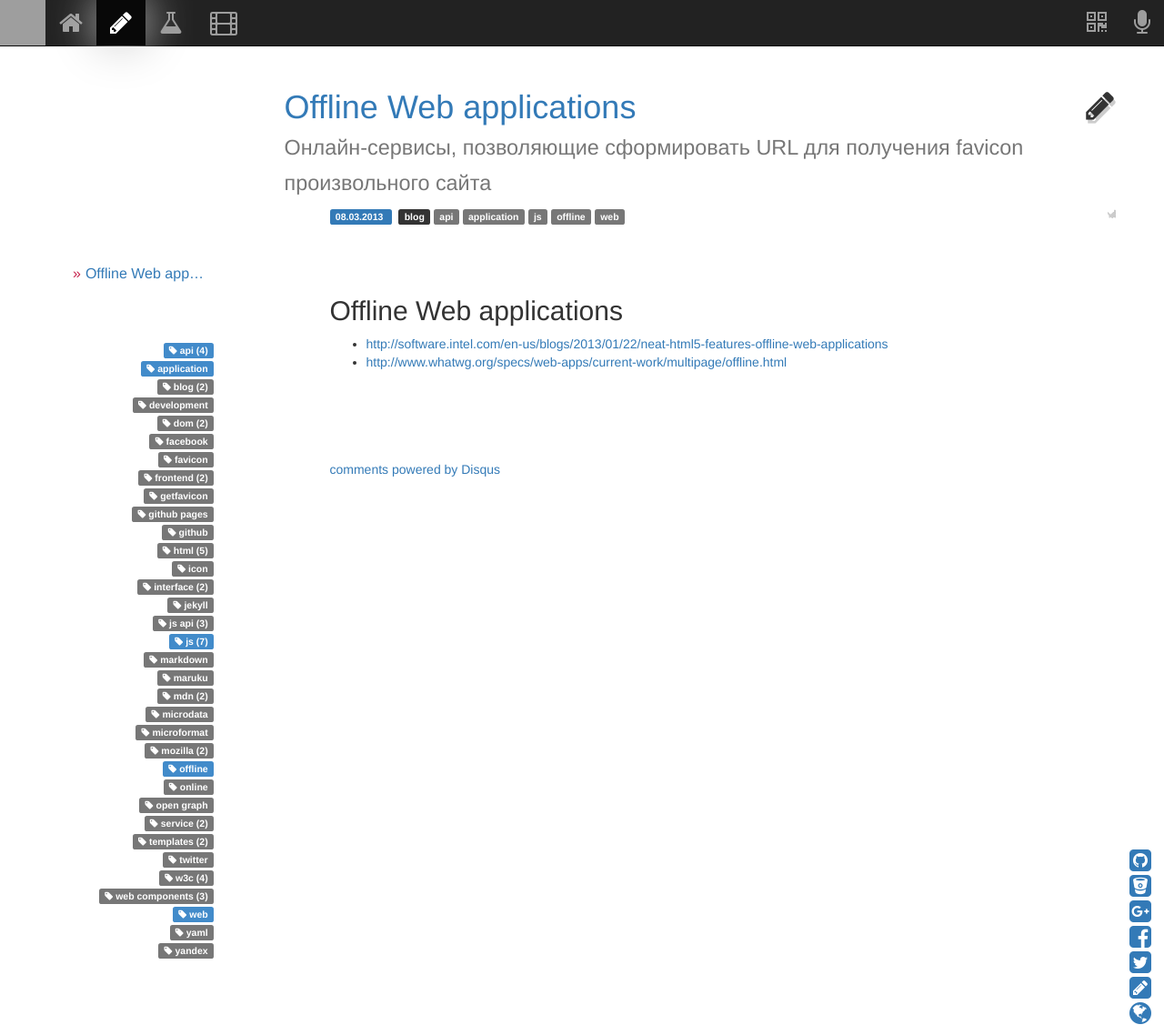
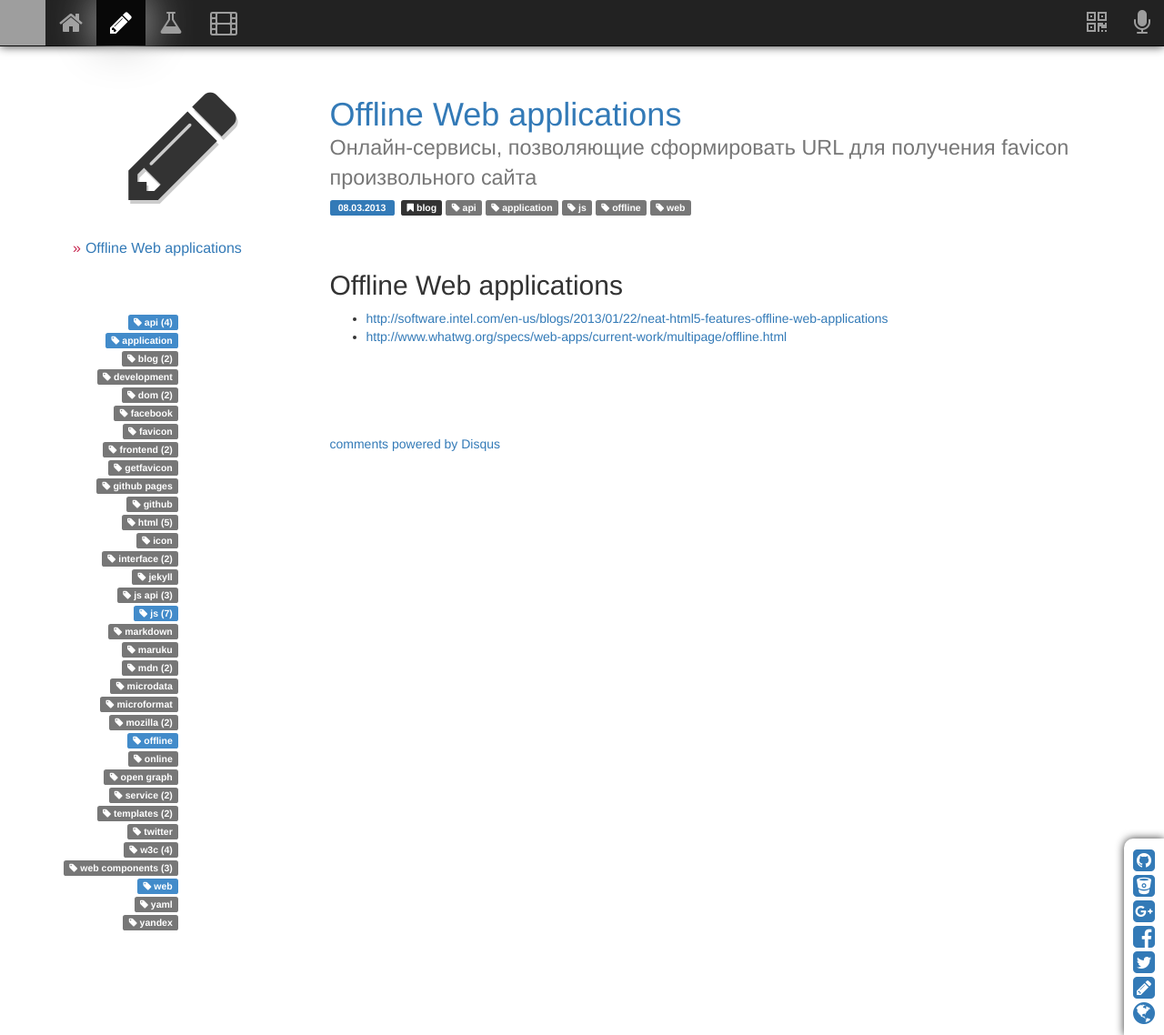
Before and after one commit to sergeymakoveev/sergeymakoveev.github.com, a Jekyll site: the page built from _posts/2013-03-08-js-apis.offline-web-applications.md, in a window 1280 px wide and 1138 px high. Shown: the whole window at 91% size. Built offline with Jekyll 4.4.1, drawn with Linux system fonts in a browser that asks for light colours; nearby versions of some CDN libraries; comment, search, counter and statistics services are not loaded; grey boxes are pictures that could not be loaded.

Commit message:
[#] поменял оформление

```diff
--- a/_includes/body.tags.html
+++ b/_includes/body.tags.html
@@ -6,7 +6,7 @@
 {% endfor %}
 {% assign tags = tags | split:';' | sort  %}
 
-<nav role="navigation">
+<nav role="navigation section">
     {% for tag in tags %}
         {% assign t = tag | split:','  %}
         <a rel="bookmarks"
--- a/_layouts/html.default.categories.html
+++ b/_layouts/html.default.categories.html
@@ -73,10 +73,10 @@
 
 <header class="page-header container">
     <div class="row">
-        <div class="col-md-2">
+        <div class="col-md-3 text-center">
             <i class="fa icon-category-{{ page.categories[0] }}"></i>
         </div>
-        <div class="col-md-9 col-md-offset-1">
+        <div class="col-md-9">
             <h1>
                 <a href="{{ page.url }}" title="{{ page.title }}" rel="bookmark">{{ page.title }}</a><br/>
                 <small>{{ page.description }}</small>
@@ -87,7 +87,7 @@
 
 <div class="container">
     <div class="row">
-        <aside class="col-md-2">
+        <aside class="col-md-2 text-right">
 
             {% include body.social.html %}
             {% include body.tags.html %}
--- a/_layouts/html.default.post.html
+++ b/_layouts/html.default.post.html
@@ -4,17 +4,16 @@
 ---
 <header class="page-header container">
     <div class="row">
-        <div class="col-md-2">
-            {% include body.qr.html %}
+        <div class="col-md-3 text-center">
+            <i class="fa icon-category-{{ page.categories[0] }}"></i>
         </div>
-        <div class="col-md-9 col-md-offset-1">
+        <div class="col-md-9">
             <h1>
-                <i class="fa icon-category-{{ page.categories[0] }}"></i>
                 <a href="{{ page.url }}" title="{{ page.title | strip_html }}" rel="bookmark">{{ page.title }}</a>
                 <br />
                 <small>{{ page.description }}</small>
             </h1>
-            <nav role="navigation">
+            <nav role="navigation cursor default">
 
                 <span class="label label-primary">
                     <i class='fa fa-time'></i>
@@ -45,13 +44,16 @@
 
 <div class="container">
     <div class="row">
-        <aside class="col-md-2">
+        <aside class="col-md-3">
 
-            {% include body.social.html %}
-            {% include body.tags.html %}
+                <section>
+                {% include body.social.html %}
+                <br/>
+                {% include body.tags.html %}
+                </section>
 
         </aside>
-        <main class="col-md-9 col-md-offset-1" role="main">
+        <main class="col-md-9" role="main">
 
             <article>
                 {{ content }}
--- a/assets/default.css
+++ b/assets/default.css
@@ -49,6 +49,11 @@ main .h4 {
     }
 
 /* google-code-prettify */
+
+pre.prettyprint {
+    width: 100%!important;
+    }
+
 pre.prettyprint li {
     cursor: default;
     }
@@ -215,13 +220,14 @@ pre.prettyprint li.L9 {
 
 a { outline: 0 none!important; }
 
+nav { cursor: default; }
+
 blockquote.example {
     font-size:inherit;
     border-radius: 8px;
     background-color: #555;
     margin: 1em auto;
     padding: 1em;
-    width: 95%;
     border: 0 none;
     color: #fff;
     }
@@ -247,28 +253,33 @@ p.screenshot > img:first-child {
 
 body > nav.navbar {
     padding-right:15px;
-    }
-body > nav.navbar li.active > a {
-    box-shadow: 0 0 50px #ccc;
+    box-shadow: 0 0 10px;
     }
 body > nav.navbar li > a {
     text-decoration: none;
     cursor: pointer;
     }
+body > nav.navbar li.active > a {
+    box-shadow: 0 0 50px #ccc;
+    }
+body > nav.navbar   li.active
+                  + li.active > a {
+    box-shadow: 10px 0 55px #ccc;
+    }
 
 body > header.page-header {
-    margin-top: 78px;
-    padding-bottom: 18px;
+    margin-top: 90px;
+    padding-bottom: 0;
     border: none;
     }
 body > header h1 {
-    margin-left: -50px;
+    display: inline-block;
+    line-height: 0.9;
     }
-body > header i {
-    position: absolute;
-    right: 0;
+body > header i[class*="icon-category-"] {
     font-size: 140px;
     text-shadow: 2px 4px 0 #ccc;
+    cursor: default;
     }
 
 body aside > ul.nav > li.toc > a {
@@ -300,14 +311,24 @@ body aside > ul.nav > li.toc.toc-h5 a::before {
 
 body aside > nav {
     text-align: right;
+    display: inline-block;
     }
 
-body aside > section.yashare {
-    clear: both;
-    padding: 2em 0;
+body aside  section,
+body aside .section {
+    padding-bottom: 2em;
+    display: inline-block;
     text-align: right;
     }
 
+body aside section.yashare {
+    padding-top: 20px;
+    clear: both;
+    text-align: right;
+    }
+body aside section.yashare .b-share {
+    padding: 0!important;
+    }
 
 body main * {
     word-wrap: break-word;
@@ -322,12 +343,20 @@ body > footer {
     }
 body > footer > .links {
     position: fixed;
-    bottom: 10px;
-    right: 14px;
+    bottom: 0;
+    right: 0;
+    background-color: #fff;
+    border-radius: 10px 0 0;
+    box-shadow: 0 0 10px;
+    padding: 10px;
     }
 body > footer > .links > a {
     display: block;
     text-decoration: none !important;
+    }
+
+body main section:first-of-type h1 {
+    margin-top: 0;
     }
 
 /* categories */
@@ -336,25 +365,28 @@ body[data-layout=categories] main > section
                                   + section {
     margin-top: 6em;
     }
+body[data-layout=categories] main > section h1 {
+    font-size: 50px;
+    }
 body[data-layout=categories] main > section > article {
     margin-top: 3em;
     }
 body[data-layout=categories] main > section > article time {
     margin-left: -50px;
     position: absolute;
-    text-align: center;
+    text-align: right;
     }
+
+body[data-layout=post] header {
+    margin-bottom: 50px;
+    }
+body > header.page-header {
 
 body[data-layout=presentation] > nav.navbar {
     padding-right:15px;
     }
 body[data-layout=presentation] > .qr-code {
     display: none;
-    /*
-    position:fixed;
-    right:0;
-    z-index: 1031;
-    */
     }
 body[data-layout=presentation] > nav {
     overflow: hidden;
@@ -362,119 +394,3 @@ body[data-layout=presentation] > nav {
 body[data-layout=presentation] > nav:not(:hover) {
     opacity:0;
     }
-
-/*
-body nav .label{
-    text-shadow: 0 1px 3px  rgba(0,0,0,.4);
-    outline: 0 none;
-    }
-body nav > a > .label:not(:active):target,
-body nav > a > .label:not(:active):hover,
-body nav > a > .label:not(:active).hover,
-body nav > a > .label:not(:active).active {
-    background-color:#0088cc;
-    }
-body > header nav > a > .label:hover {
-    box-shadow: 0 0 0 1px #fff;
-    }
-body .label.label-inverse{
-    box-shadow: 0 0 2px 0 #fff;
-    }
-
-body > header > .container {
-    min-height:150px;
-}
-body > header > .container > *:not(.qr-code) {
-    margin-left: 80px!important;
-    margin-right: 150px!important;
-    }
-
-body > header > .container > h1 > i {
-    position: absolute;
-    left: 0;
-    }
-body > header > .container > h1 > a {
-    text-decoration: none;
-    }
-body > header > .container > .qr-code {
-    right:0;
-    margin:0;
-    }
-body > header > .container > .qr-code:not(.affix) {
-    position:absolute;
-    }
-
-body > .container aside > ul.nav {
-    box-shadow: 0 0  5px  0px #000;
-    width: 156px;
-    z-index: 1;
-    }
-body > .container aside > ul.nav > li.qr {
-    text-align:center;
-    }
-body > .container aside > ul.nav > li > a {
-    overflow:hidden;
-    text-overflow: ellipsis;
-    white-space: nowrap;
-    }
-body > .container aside > ul.nav > li.qr > a:hover {
-    background-color: inherit;
-    }
-body > .container aside > ul.nav:not(.affix) > li.qr {
-    display:none;
-    }
-body > .container aside > ul.nav > li:last-child:first-child > a {
-    border-radius: 6px;
-}
-body > .container aside > ul.nav > li.qr > a {
-    margin:0;
-    padding:0;
-    }
-body > .container aside > ul.nav:not(.affix) > li.qr + li > a {
-    border-radius: 6px 6px 0 0;
-    }
-
-@media (min-width: 768px) {
-body > .container aside > section,
-body > .container aside > section > nav {
-    clear: both;
-    }
-body > .container aside > section > nav > a {
-    float:left;
-    clear:both;
-    }
-}
-
-body > .container nav > a > .label:hover {
-    box-shadow: 0 0 1px 0 #000;
-    }
-
-body #main-content [data-tags].notactive:not(:hover){
-    opacity:0.1;
-    }
-body[data-layout=categories] > .container aside > ul.nav {
-    width: 100px;
-    }
-body[data-layout=categories] > .container #main-content section:first-child {
-    padding-top:0;
-    }
-body[data-layout=categories] > .container #main-content h1 {
-    color: #999;
-    margin-bottom:40px;
-    margin-top:0;
-    }
-body[data-layout=categories] > .container #main-content article {
-    margin-left: 70px;
-    margin-bottom: 40px;
-    }
-body[data-layout=categories] > .container #main-content article > h2 {
-    margin:0;
-    }
-body[data-layout=categories] > .container #main-content article > p {
-    margin-bottom:5px;
-    }
-
-body > footer a:hover {
-    text-decoration:none
-    }
-*/
```
